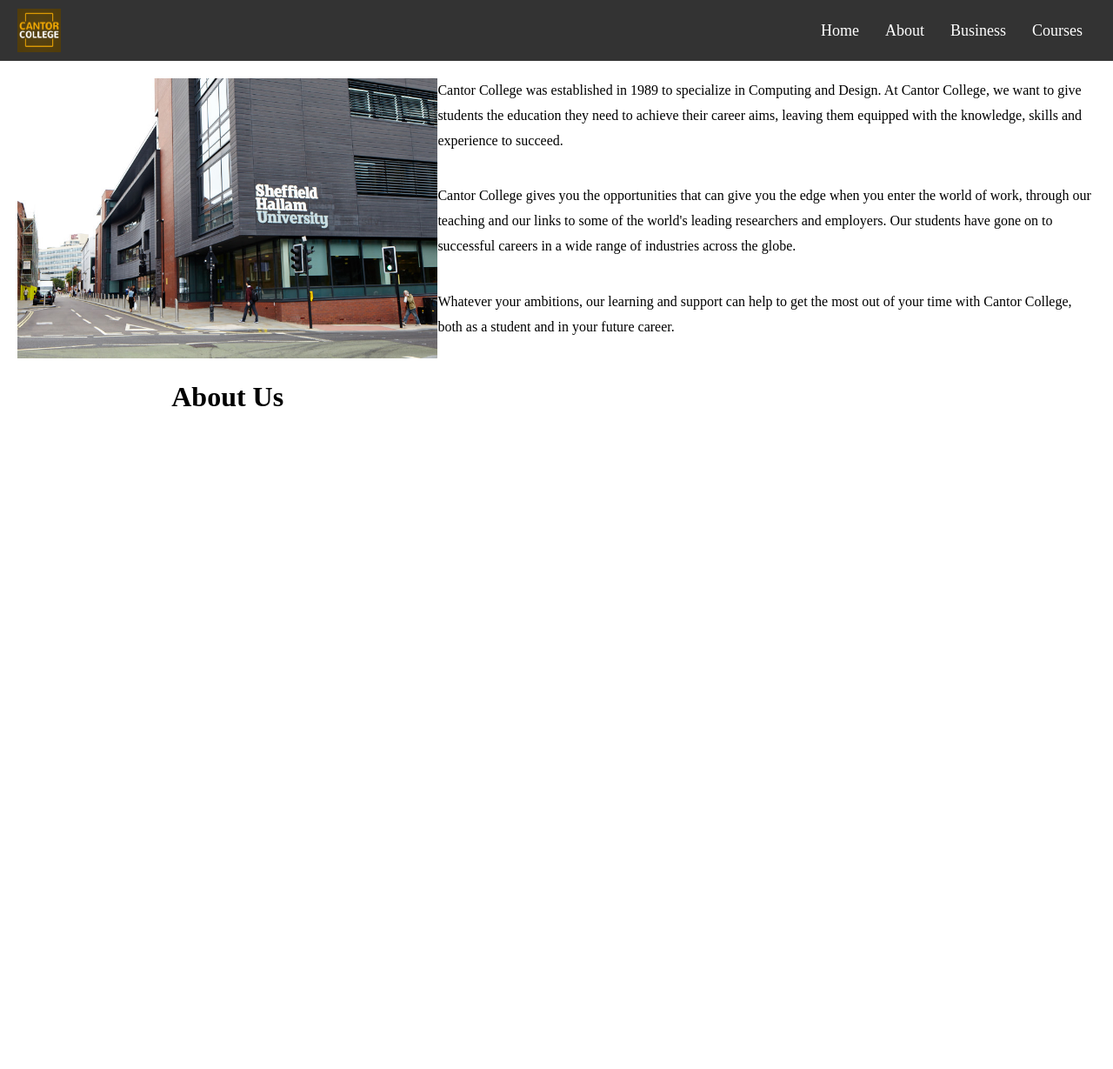
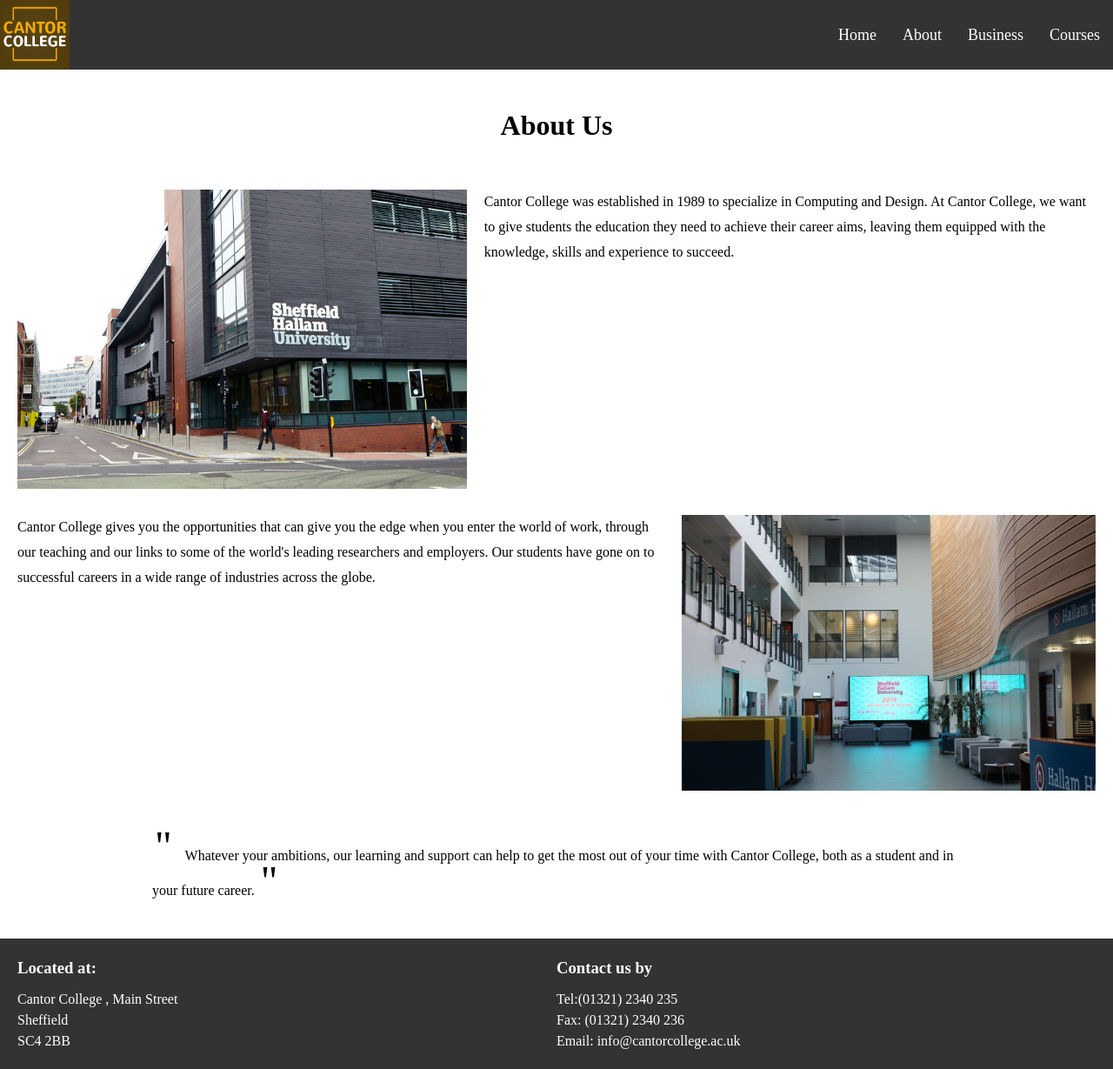
Before and after one commit to Geesilla/Cantor-College-Assignment, a Next.js app: page /about in a window 1280 px wide. Shown: the whole page at 87% size. Before the commit the page ends 800 px from the top, so only its background shows below. Built offline with nearby package versions, Linux system fonts and the light colour scheme; a web font is replaced by a local one.

Commit message:
business page editing and images added to about us

```diff
--- /dev/null
+++ b/src/app/(layout)/footer/index.jsx
@@ -0,0 +1,24 @@
+import styles from './style.module.css'
+
+export default function Footer ( ) {
+    return (
+        <footer className={ styles.footer }>
+            <div>
+                <h3> Located at: </h3>
+                <ul>
+                    <li> Cantor College , Main Street </li>
+                    <li> Sheffield </li>
+                    <li> SC4 2BB </li>
+                </ul>
+            </div>
+            <div>
+                <h3> Contact us by </h3>
+                <ul>
+                    <li> Tel:(01321) 2340 235  </li>
+                    <li> Fax: (01321) 2340 236 </li>
+                    <li> Email: info@cantorcollege.ac.uk </li>
+                </ul>
+            </div>
+        </footer>
+    )
+}
--- /dev/null
+++ b/src/app/(layout)/footer/style.module.css
@@ -0,0 +1,21 @@
+
+.footer {
+    display: flex;
+    flex-direction: row;
+    padding: 20px 20px;
+    background: #333;
+    color: white;
+}
+
+.footer div {
+    flex: 0 0 50%;
+
+}
+
+.footer h3 {
+    margin-bottom: 10px;
+}
+
+.footer ul li {
+    list-style: none;
+}
--- a/src/app/(layout)/header/BurgerNav.module.css
+++ b/src/app/(layout)/header/BurgerNav.module.css
@@ -2,15 +2,14 @@
 .navbar {
     display: flex;
     justify-content: space-between;
-    align-items: center;
-    padding: 10px 20px;
+    padding: 0px;
     background: #333;
     color: white;
   }
 
+
   .logo {
-    font-size: 24px;
-    font-weight: bold;
+    height: 100%;
   }
 
   /* Burger menu icon */
@@ -80,6 +79,7 @@
   }
 
   /* Responsive design */
+
   @media (min-width: 768px) {
     .burger {
       display: none;
--- a/src/app/(layout)/header/header.jsx
+++ b/src/app/(layout)/header/header.jsx
@@ -12,13 +12,13 @@ export default function Header  ( ) {
     return (
         <header>
             <nav className={styles.navbar}>
-                <h1>
+                <div className={ styles.logo }>
                     <Image
                     src="/assets/images/CantorLogo.png"
-                    width={50}
-                    height={50}
+                    width={80}
+                    height={80}
                     alt="Cantor College Logo" />
-                </h1>
+                </div>
 
                 <div className={styles.burger} onClick={ () => setMenuOpen( prev => !prev )}>
                     <div className={`${styles.line} ${menuOpen ? styles.rotate1 : ""}`} />
@@ -27,9 +27,9 @@ export default function Header  ( ) {
                 </div>
 
                 <ul className={`${styles.navLinks} ${menuOpen ? styles.open : ""}`}>
-                    <li><Link href="/">Home</Link></li>
+                    <li><Link href="/index">Home</Link></li>
                     <li><Link href="/about">About</Link></li>
-                    <li><Link href="#services">Business</Link></li>
+                    <li><Link href="/business">Business</Link></li>
                     <li><Link href="/courses">Courses</Link></li>
                 </ul>
             </nav>
--- a/src/app/(pages)/about/page.jsx
+++ b/src/app/(pages)/about/page.jsx
@@ -8,11 +8,15 @@ export default async function AboutPage ( ) {
         <div className={styles.AboutPage}>
             <header>
                 <div className={styles.CantorBuildingImage}>
-                <Image src="/assets/Images/cantor-building-out.jpg" width={1200} height={300} alt="Picture of Cantor's building" className={styles.CantorBuilding}/>
+                    <h1 className={styles.AboutTitle}> About Us</h1>
                 </div>
-                <h1 className={styles.AboutTitle}> About Us</h1>
             </header>
-            <main>
+            <div className={ styles.AP_Top }>
+                    <div>
+                        <Image src="/assets/Images/cantor-building-out.jpg"
+                        width={1200} height={300} alt="Picture of Cantor's building"
+                        className={styles.CantorBuilding}/>
+                    </div>
                     <div className={styles.AboutInfo}>
                         <p>
                             Cantor College was established in 1989 to specialize in Computing and Design.
@@ -21,6 +25,10 @@ export default async function AboutPage ( ) {
                             skills and experience to succeed.
 
                         </p>
+                    </div>
+            </div>
+
+            <div className={ styles.AP_Bottom }>
                 <div>
                     <p>
                         Cantor College gives you the opportunities that can give you the edge when you
@@ -30,15 +38,22 @@ export default async function AboutPage ( ) {
                     </p>
                 </div>
                 <div>
-                    <p>
+                      <Image src="/assets/Images/CantorAtrium4.jpg"
+                        width={1200} height={300} alt="Picture of Cantor's building"
+                        className={styles.CantorBuilding}/>
+                </div>
+
+            </div>
+            <div className={ styles.aboutQuote }>
+                <div>
+                    <p> <span> " </span>
                         Whatever your ambitions, our learning and support can help to get the most
                         out of your time with Cantor College, both as a student and in your future
-                        career.
+                        career. <span> " </span>
                     </p>
                 </div>
+
             </div>
-            </main>
         </div>
-
     )
 }
--- a/src/app/(pages)/about/style.module.css
+++ b/src/app/(pages)/about/style.module.css
@@ -21,6 +21,21 @@
 
 .AboutPage {
     display:flex;
+    flex-direction: column;
+    column-gap: 25px;
+    row-gap: 30px;
+}
+
+.AP_Top {
+    display: flex;
+    flex-direction: row;
+    column-gap: 20px;
+}
+
+.AP_Bottom {
+    display: flex;
+    flex-direction: row;
+    column-gap: 20px;
 }
 
 .AboutTitle {
@@ -30,7 +45,6 @@
 }
 
 .AboutInfo {
-
     display: flex;
     flex-direction: column;
     row-gap: 20px;
@@ -46,8 +60,23 @@
     overflow: hidden;
     flex: 0;
 }
+
 .CantorBuilding {
     object-fit: fill; /* Ensures the image spans the full width */
     height: auto; /* Maintains the aspect ratio */
+}
 
+.aboutQuote {
+    display: flex;
+    justify-content: center;
+    align-items: center;
+    margin: 20px 0;
 }
+
+.aboutQuote div {
+    width: 75%;
+}
+
+.aboutQuote span {
+    font-size: 3em; margin: 0 3px;
+}
--- a/src/app/(pages)/index/page.jsx
+++ b/src/app/(pages)/index/page.jsx
@@ -1,7 +1,8 @@
 import Head from "next/head";
 import Image from 'next/image';
 
-import styles from "../styles/Home.module.css";
+import styles from "./src/styles/Home.module.css";
+
 
 export default function Home() {
     return (
--- a/src/app/layout.tsx
+++ b/src/app/layout.tsx
@@ -2,6 +2,8 @@ import type { Metadata } from "next";
 import { Geist, Geist_Mono } from "next/font/google";
 import "./globals.css";
 import Header from './(layout)/header/header';
+import Footer from './(layout)/footer'
+
 
 const geistSans = Geist({
   variable: "--font-geist-sans",
@@ -30,6 +32,7 @@ export default function RootLayout({
         <main className="pageContainer">
            {children}
         </main>
+        <Footer />
       </body>
     </html>
   );
```
Also changed, not shown: src/app/(pages)/business/page.jsx (added, +40 -0 lines), public/assets/Images/CantorAtrium4.jpg (renamed from public/assets/Images/Cantor atrium 4.jpg), src/app/(pages)/business/style.module.css (added). Lines whose indentation alone changed are shown as unchanged.
